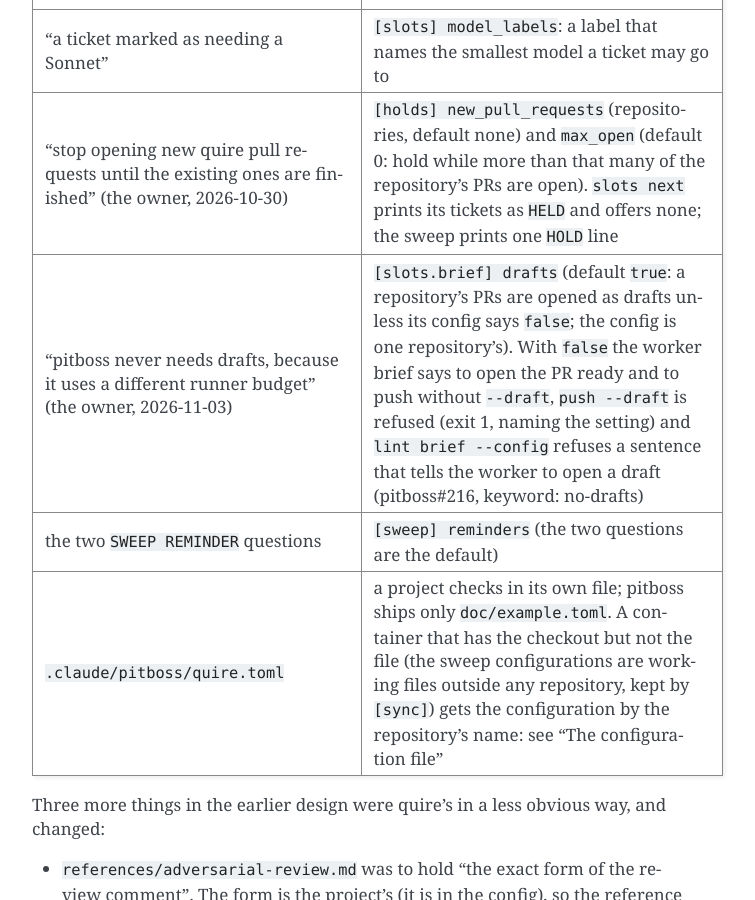
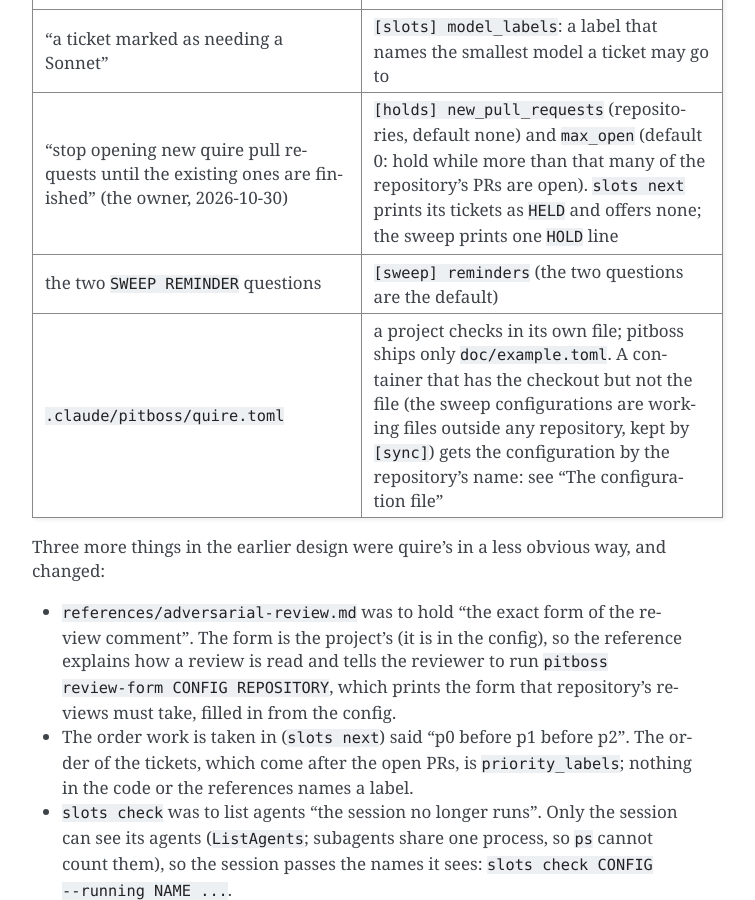
Before and after one commit to dev-skill-up/pitboss, a Sphinx documentation site: the page built from doc/design.rst, in a window 1280 px wide and 900 px high, scrolled down 2053 px. Shown: the whole window, without its empty margins (388-1143 px from the left). Built offline with Sphinx 7.4.7, drawn with Linux system fonts in a browser that asks for light colours; some of the changed text lies outside the part shown.

Commit message:
Fix the dead config-error path in the lint draft check; remove the doc rows the exemption makes false (#113)
Co-Authored-By: Claude Sonnet 5.5 <noreply@anthropic.com>
Claude-Session: https://claude.ai/code/session_01HwLsLtFgHv4ix6TZzPYRcT

```diff
--- a/doc/design.rst
+++ b/doc/design.rst
@@ -87,15 +87,6 @@ What was project-specific, and where it went
        ``max_open`` (default 0: hold while more than that many of the
        repository's PRs are open). ``slots next`` prints its tickets as
        ``HELD`` and offers none; the sweep prints one ``HOLD`` line
-   * - "pitboss never needs drafts, because it uses a different runner budget"
-       (the owner, 2026-11-03)
-     - ``[slots.brief] drafts`` (default ``true``: a repository's PRs are
-       opened as drafts unless its config says ``false``; the config is one
-       repository's). With ``false`` the worker brief says to open the PR
-       ready and to push without ``--draft``, ``push --draft`` is refused
-       (exit 1, naming the setting) and ``lint brief --config`` refuses a
-       sentence that tells the worker to open a draft (pitboss#216, keyword:
-       no-drafts)
    * - the two ``SWEEP REMINDER`` questions
      - ``[sweep] reminders`` (the two questions are the default)
    * - ``.claude/pitboss/quire.toml``
@@ -189,13 +180,6 @@ Commands
        keyword: ruling-summary). The Pacific day (``America/Los_Angeles``) of
        a recorded time ends the sweep's ``OPUS RULINGS DAILY`` line for that
        day.
-   * - ``push CONFIG [--draft] [--no-dry-run] [GIT_ARGUMENTS]``
-     - The pressure check, then ``git push``; a push that goes out appends a
-       hold, a refused one appends the look it made (pitboss#215), a failed
-       one appends nothing. ``--draft`` skips both, and is refused (exit 1,
-       naming ``[slots.brief] drafts = false``) in a project whose config says
-       no drafts (pitboss#216).
-       Dry run unless ``--no-dry-run``; put ``--`` before git's options.
    * - ``cancel-stale-runs CONFIG``
      - Cancels the queue runs that are not the newest of their PR. Dry run
        unless ``--no-dry-run``.
```
Also changed, not shown: 1 other file.
